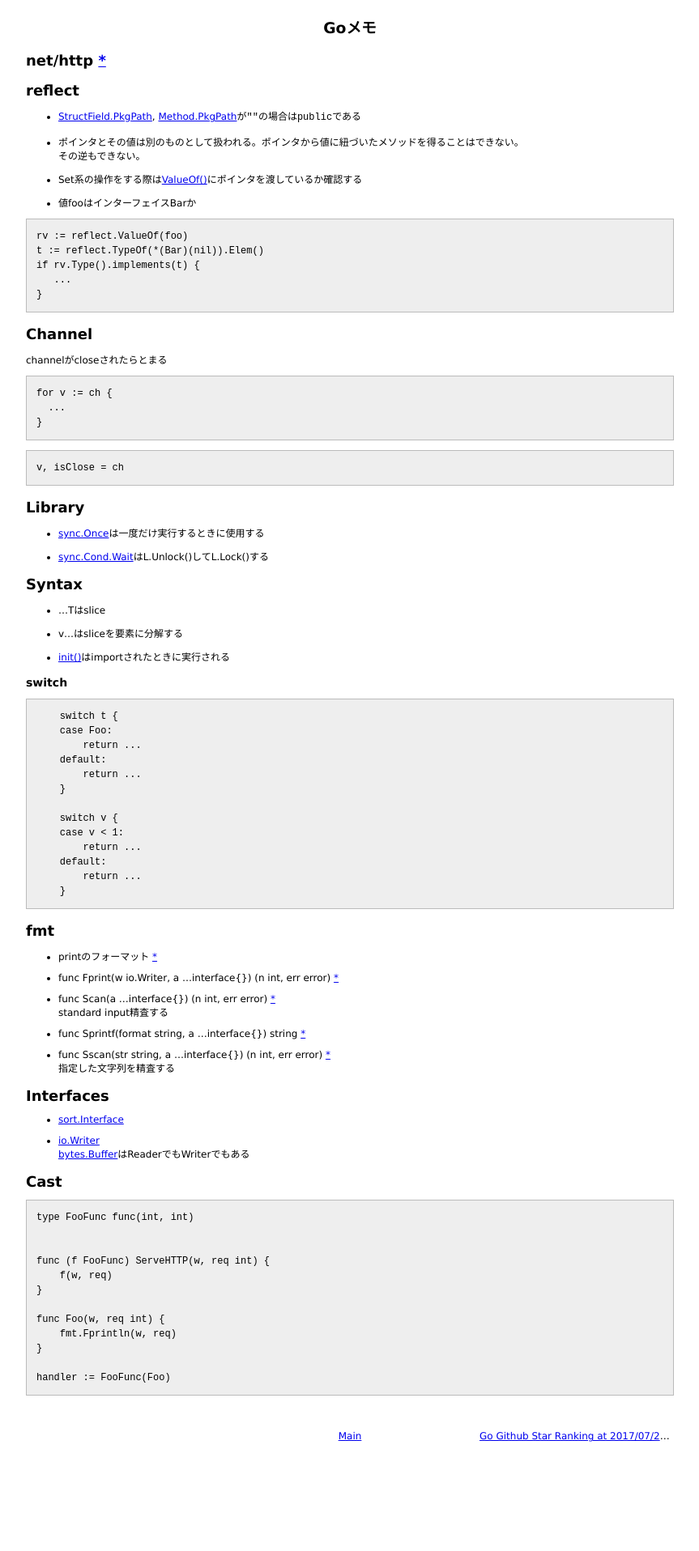
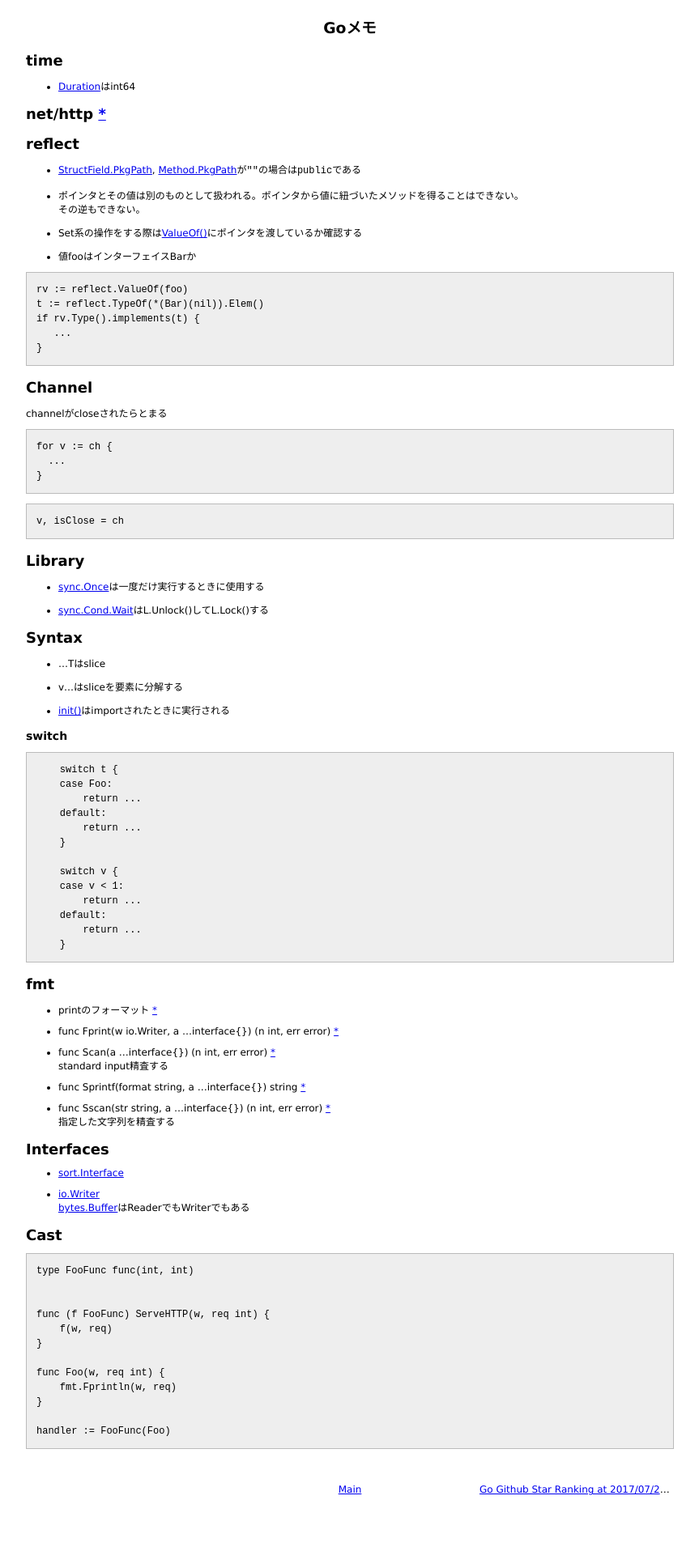
Before and after one commit to 38elements/38elements.github.com, a Jekyll site: the page built from _posts/2017-08-12-go.md, in a window 1280 px wide. Shown: the whole page at 81% size, without its empty margins (208-1071 px from the left). Built offline with Jekyll 4.4.1, drawn with Linux system fonts in a browser that asks for light colours; before the commit the page ends 1850 px from its top, so only the background shows below that.

Commit message:
Update 2017-08-12-go.md

```diff
--- a/_posts/2017-08-12-go.md
+++ b/_posts/2017-08-12-go.md
@@ -2,6 +2,10 @@
 layout: posts
 title: Goメモ
 ---
+
+## time
+
+* [Duration](https://golang.org/pkg/time/#Duration)はint64
 
 ## net/http [\*](https://golang.org/pkg/net/http/)
 
```
